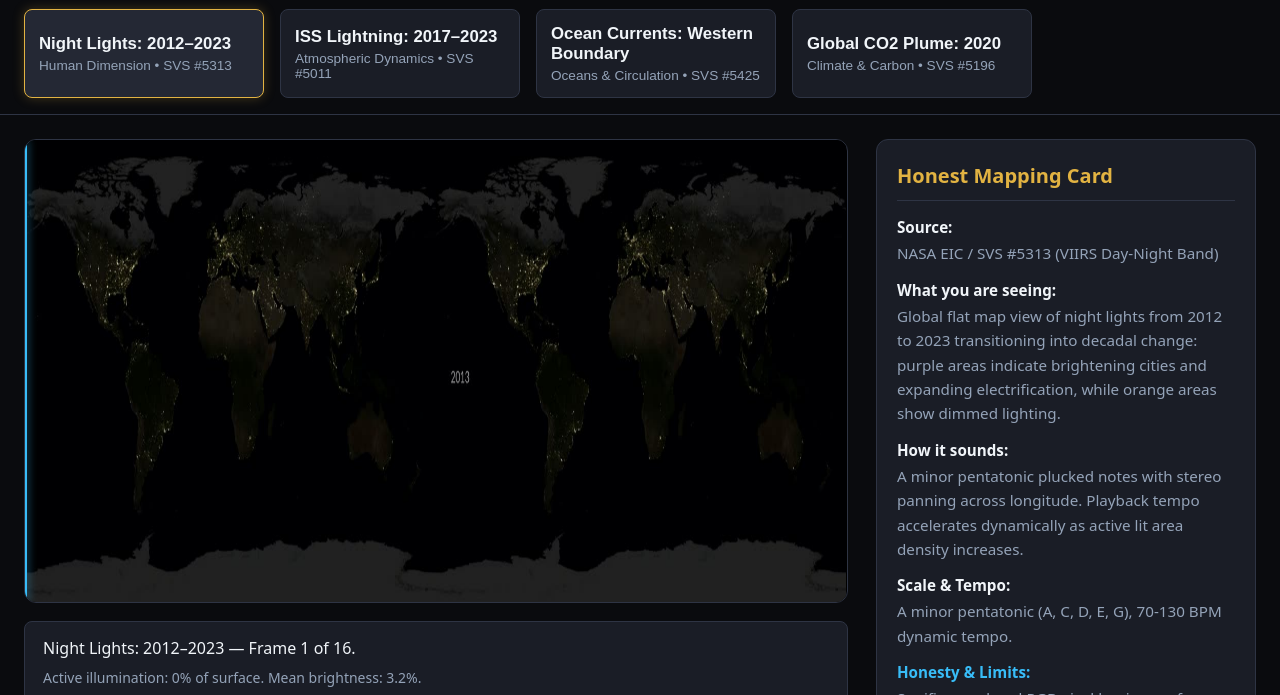
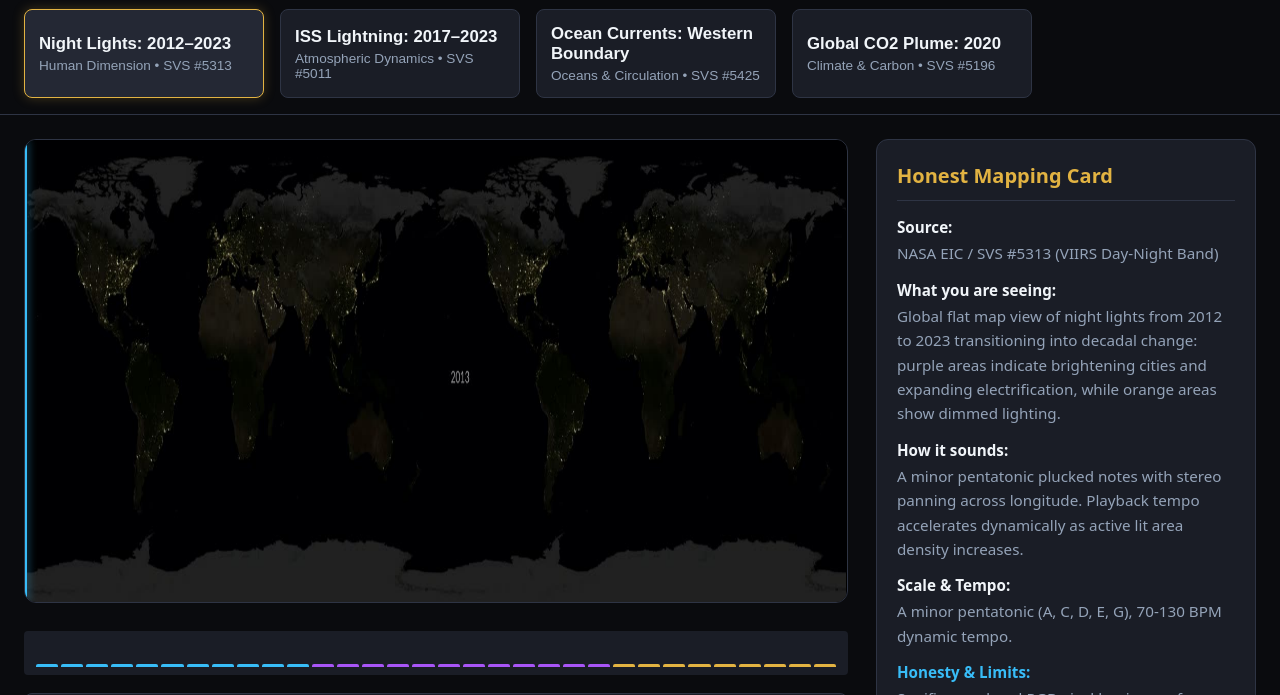
Before and after one commit to Midhunvvsggsg/orbis-vox, a website: page index.html in a window 1280 px wide. Shown: the part 105-800 px from the top of the page. Drawn offline with Linux system fonts and the light colour scheme.

Commit message:
Add real-time 32-bar audio spectrum visualizer to web app

```diff
--- a/css/styles.css
+++ b/css/styles.css
@@ -546,6 +546,46 @@ body.listen-only-active .stage-section .canvas-wrapper {
   display: none;
 }
 
+/* Real-time Spectrum Equalizer */
+.spectrum-container {
+  width: 100%;
+  padding: 8px 12px;
+  background: var(--bg-surface);
+  border: 1px solid var(--border-subtle);
+  border-radius: var(--radius-sm);
+  margin-top: 10px;
+  display: flex;
+  align-items: center;
+  justify-content: center;
+}
+
+.spectrum-bars {
+  display: flex;
+  align-items: flex-end;
+  justify-content: space-between;
+  gap: 3px;
+  width: 100%;
+  height: 28px;
+}
+
+.spectrum-bar {
+  flex: 1;
+  background: var(--accent-cyan);
+  border-radius: 2px 2px 0 0;
+  height: 3px;
+  min-height: 3px;
+  max-height: 28px;
+  transition: height 0.05s ease;
+}
+
+.spectrum-bar:nth-child(n+12) {
+  background: #a855f7;
+}
+
+.spectrum-bar:nth-child(n+24) {
+  background: var(--accent-gold);
+}
+
 /* Reduced Motion */
 @media (prefers-reduced-motion: reduce) {
   *, *::before, *::after {
--- a/index.html
+++ b/index.html
@@ -6,7 +6,7 @@
   <meta name="viewport" content="width=device-width, initial-scale=1.0">
   <meta name="description" content="ORBIS VOX: The Earth Jukebox. Live, musical sonification of authentic NASA Earth Information Center visualization data.">
   <title>ORBIS VOX — The Earth Jukebox</title>
-  <link rel="stylesheet" href="css/styles.css?v=1.0.2">
+  <link rel="stylesheet" href="css/styles.css?v=1.0.4">
   <style>
     #about-modal[hidden] {
       display: none !important;
@@ -58,6 +58,11 @@
         <canvas id="visualizer-canvas" width="1600" height="900" aria-label="Current NASA visualization frame" role="img"></canvas>
         <div id="playhead-line" class="playhead" aria-hidden="true"></div>
         <div id="probe-marker" class="probe-cursor" aria-hidden="true" hidden></div>
+      </div>
+
+      <!-- Real-time Audio Spectrum Equalizer -->
+      <div id="audio-spectrum-container" class="spectrum-container" aria-hidden="true">
+        <div id="spectrum-bars" class="spectrum-bars"></div>
       </div>
 
       <!-- Visible Visual Description -->
@@ -212,6 +217,6 @@
     </div>
   </footer>
 
-  <script type="module" src="js/app.js?v=1.0.3"></script>
+  <script type="module" src="js/app.js?v=1.0.4"></script>
 </body>
 </html>
--- a/js/app.js
+++ b/js/app.js
@@ -280,6 +280,35 @@ export class OrbisVoxApp {
         }
       }
     });
+
+    // Initialize 32 real-time audio spectrum equalizer bars
+    const spectrumContainer = document.getElementById('spectrum-bars');
+    if (spectrumContainer) {
+      spectrumContainer.innerHTML = '';
+      for (let i = 0; i < 32; i++) {
+        const bar = document.createElement('div');
+        bar.className = 'spectrum-bar';
+        spectrumContainer.appendChild(bar);
+      }
+      const bars = spectrumContainer.children;
+      const dataArr = new Uint8Array(32);
+
+      const renderSpectrum = () => {
+        if (this.audioEngine.analyser && this.audioEngine.isPlaying && !this.audioEngine.isMuted) {
+          this.audioEngine.analyser.getByteFrequencyData(dataArr);
+          for (let i = 0; i < 32; i++) {
+            const h = Math.max(3, (dataArr[i] / 255) * 26);
+            if (bars[i]) bars[i].style.height = `${h}px`;
+          }
+        } else {
+          for (let i = 0; i < 32; i++) {
+            if (bars[i]) bars[i].style.height = '3px';
+          }
+        }
+        requestAnimationFrame(renderSpectrum);
+      };
+      requestAnimationFrame(renderSpectrum);
+    }
   }
 
   setupEventListeners() {
--- a/js/audio-engine.js
+++ b/js/audio-engine.js
@@ -78,6 +78,7 @@ export class AudioEngine {
     this.masterGain = null;
     this.masterFilter = null;
     this.limiter = null;
+    this.analyser = null;
     this.currentTrack = null;
     this.frameData = null;
     this.isPlaying = false;
@@ -124,6 +125,13 @@ export class AudioEngine {
       this.masterFilter.connect(this.limiter);
       this.limiter.connect(this.masterGain);
       this.masterGain.connect(this.ctx.destination);
+
+      // Real-time Analyser for visual spectrum bars
+      if (this.ctx.createAnalyser) {
+        this.analyser = this.ctx.createAnalyser();
+        this.analyser.fftSize = 64;
+        this.masterGain.connect(this.analyser);
+      }
     }
 
     if (this.ctx.state === 'suspended') {
```
